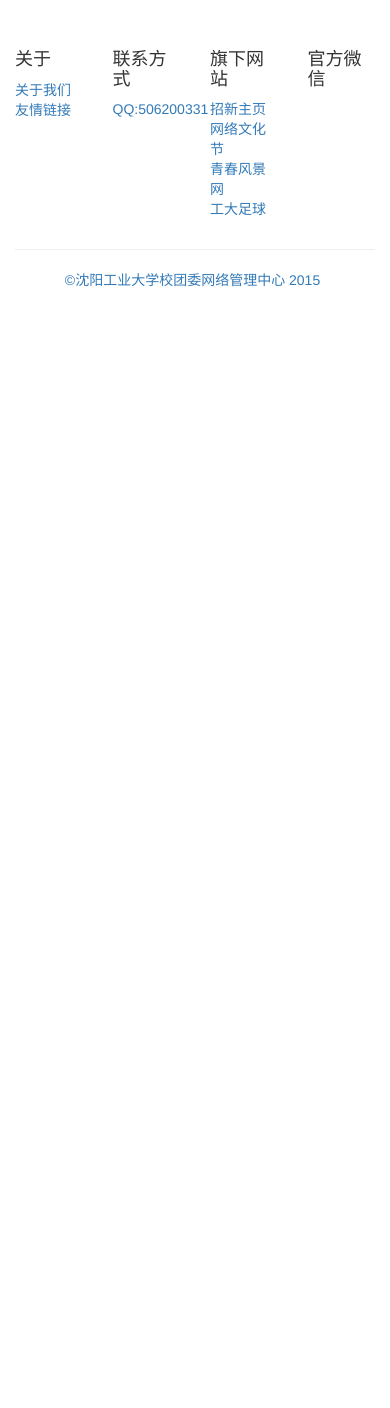
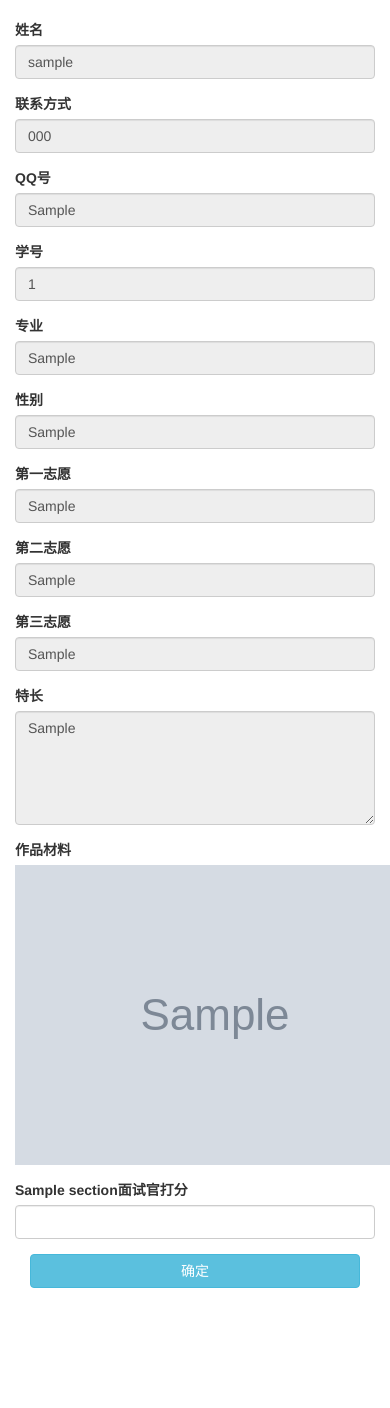
Before and after one commit to SUTFutureCoder/sutnWs_Chat, a PHP site: the page made by application/views/interviewer.php in a window 390 px wide; the page is wider, and only the part inside the window is pictured. Shown: the top 1408 px of that part. Before the commit the page ends 287 px from the top of that part, so only its background shows below. Run offline with PHP 8.4, Linux system fonts and the light colour scheme; the template is opened without the code that fills it: most values are stand-ins (such as "Sample title", 1, 10 or a date in 2020); grey boxes marked "Sample" are stand-in pictures; data that the repository does not hold is empty; some libraries are stand-ins or nearby versions.

Commit message:
Interviwer score

```diff
--- a/application/views/interviewer.php
+++ b/application/views/interviewer.php
@@ -6,6 +6,72 @@
         <link href="http://libs.baidu.com/bootstrap/3.0.3/css/bootstrap.min.css" rel="stylesheet">
 </head>
 <body>
+<br/>
+<div class="container col-sm-offset-1 col-sm-10" >
+<div class="basic_info">
+<div class="form-group">
+    <label for="user_name" class="control-label">姓名</label>
+    <input type="text" class="form-control" aria-describedby="user_name" id="user_name" value="<?= $userInfo['user_name'];?>" disabled>
+</div>
+<div class="form-group">
+    <label for="user_telephone" class="control-label">联系方式</label>
+    <input type="text" class="form-control" aria-describedby="user_telephone" id="user_telephone" value="<?= $userInfo['user_telephone'];?>" disabled>
+</div>
+<div class="form-group">
+    <label for="user_qq" class="control-label">QQ号</label>
+    <input type="text" class="form-control" aria-describedby="user_qq" id="user_qq" value="<?= $userInfo['user_qq'];?>" disabled>
+</div>
+<div class="form-group">
+    <label for="user_number" class="control-label">学号</label>
+    <input type="text" class="form-control" aria-describedby="user_number"  placeholder="见学生卡" id="user_number" value="<?= $userInfo['user_number'];?>" disabled>
+</div>
+<div class="form-group">
+    <label for="user_major" class="control-label">专业</label>
+    <input type="text" class="form-control" aria-describedby="user_major" id="user_major" value="<?= $userInfo['user_major'];?>" disabled>
+</div>
+<div class="form-group">
+    <label for="user_sex" class="control-label">性别</label>
+    <input type="text" class="form-control" aria-describedby="user_sex" id="user_sex" value="<?= $userInfo['user_sex'];?>" disabled>
+</div>
+<div class="form-group">
+    <label for="first_section" class="control-label">第一志愿</label>
+    <input type="text" class="form-control" aria-describedby="first_section" id="first_section" value="<?= $userInfo['first_section'];?>" disabled>
+</div>
+<div class="form-group">
+    <label for="first_section" class="control-label">第二志愿</label>
+    <input type="text" class="form-control" aria-describedby="second_section" id="second_section" value="<?= $userInfo['second_section'];?>" disabled>
+</div>
+<div class="form-group">
+    <label for="first_section" class="control-label">第三志愿</label>
+    <input type="text" class="form-control" aria-describedby="third_section" id="third_section" value="<?= $userInfo['third_section'];?>" disabled>
+</div>
+<div class="form-group">
+    <label for="user_talent" class="control-label">特长</label>
+    <textarea class="form-control" rows="5" id="user_talent" disabled><?= $userInfo['user_talent'];?></textarea>
+</div>
+<div class="form-group">
+    <label for="file_img" class="control-label">作品材料</label>
+    <img src="<?= $userInfo['img_address'];?>" alt="" id = "file_img">
+</div>
+</div>
+<form  action="<?= site_url('Interviewer/userScore');?>" method="post">
+    <div class="form-group">
+        <label for="file_img" class="control-label"><?= $section;?>面试官打分</label>
+        <input type="text"  class="form-control" aria-describedby="user_score" id="user_score" name="user_score">
+        <input type="hidden" class="form-control" name="section_id" id = "interviewerSection" value="<?= $section_id;?>" >
+        <input type="hidden" class="form-control" name="user_id" id = "user_id" value="<?= $userInfo['user_id'];?>">
+    </div>
+    <div class="form-group">
+                <div class="col-sm-12">
+                    <button type="submit" class="btn btn-info btn-block" id="signUp_submit">确定</button>
+                </div>
+            </div>
+</form>
+<br/>
+<br/>
+<br/>
+<br/>
+</div>
 <footer class="footer">
   <div class="container">
     <div class="row footer-top">
--- a/application/views/interviewer_login.php
+++ b/application/views/interviewer_login.php
@@ -20,11 +20,13 @@
 				//alert(1);
 				alert("密码不正确！");
 				window.location.reload();
+			} else {
+				window.location.href = '<?= site_url();?>' + '/Interviewer/showInterviewer?section=' + data;
 			}
 		});
 	} else {
 		alert("密码不正确！");
-		//window.location.reload();
+		window.location.reload();
 	}
 </script>
 </body>
```
Also changed, not shown: application/controllers/Interviewer.php (+49 -20 lines).
